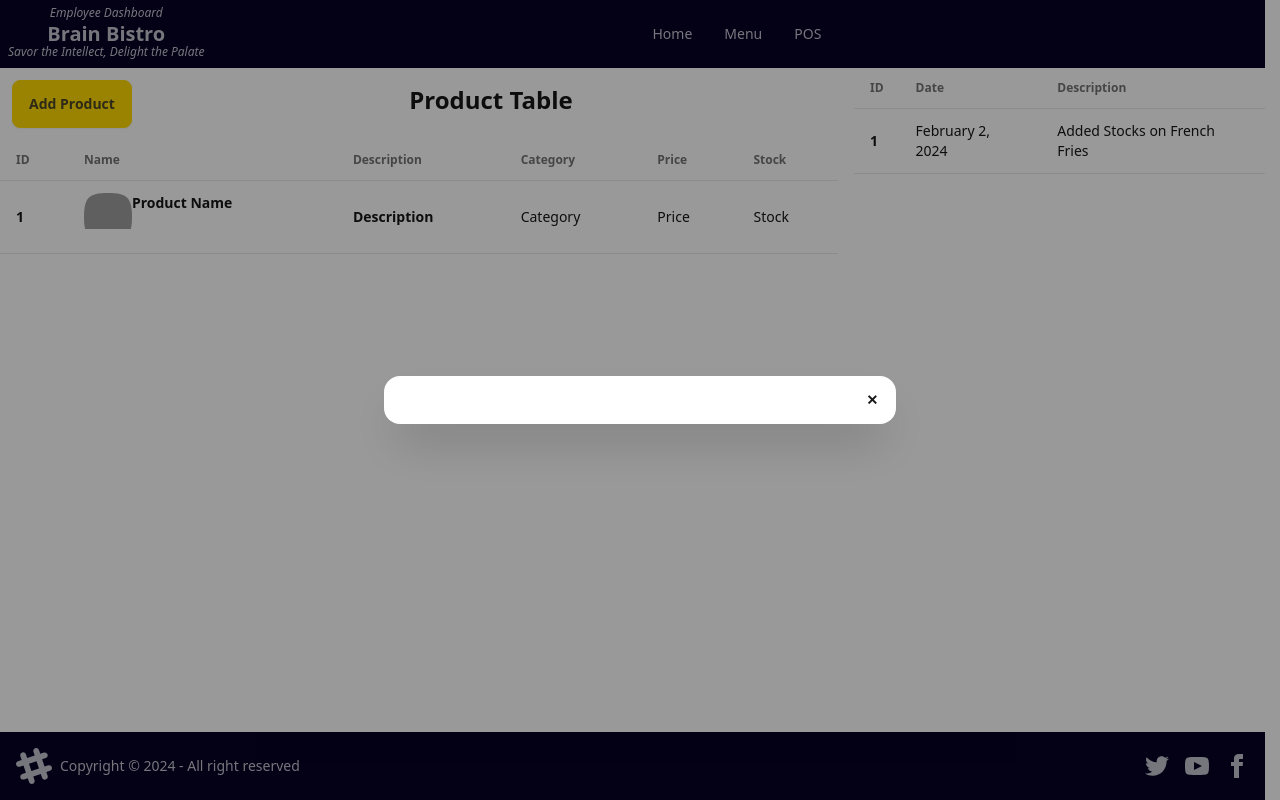
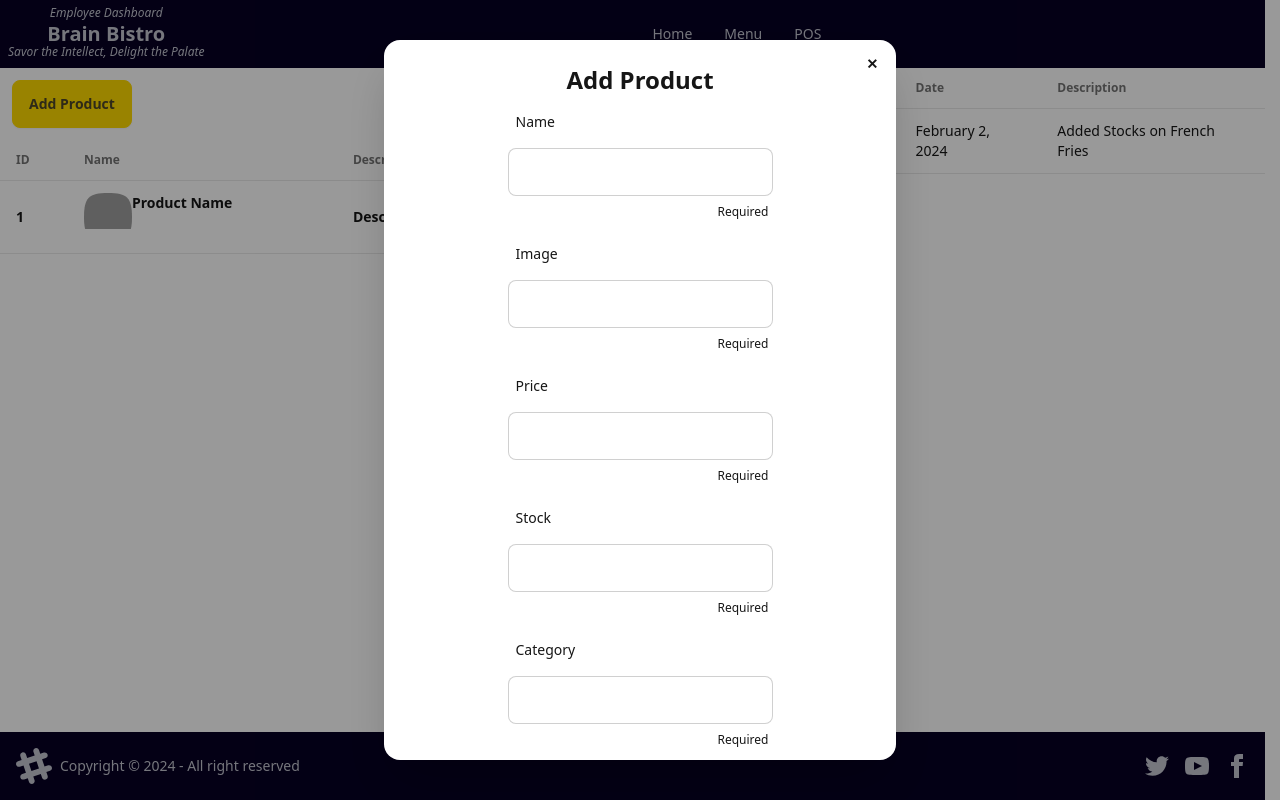
Before and after one commit to andradajus/POS-Menu, a React (Vite) app in the folder react/: page /Menu in a window 1280 px wide. Both pictures are taken after a click on the button "Add Product". Built offline with nearby package versions, Linux system fonts and the light colour scheme; grey boxes are pictures that could not be loaded.

Commit message:
Modified styles on Addproduct modal

```diff
--- a/react/src/client/menu/MenuTable.jsx
+++ b/react/src/client/menu/MenuTable.jsx
@@ -2,7 +2,6 @@ import InputModal from "../../components/InputModal";
 import { AddFoodInputs } from "../../constants/inputs";
 import { useState } from "react";
 const MenuTable = () => {
-  const inputs = AddFoodInputs;
   const [editableCell, setEditableCell] = useState(null);
   const [products, setProducts] = useState([
     {
@@ -38,8 +37,6 @@ const MenuTable = () => {
   const handleFormSubmit = (formData) => {
     console.log("Form submitted with data:", formData);
   };
-
-  console.log("inputs", inputs);
 
   return (
     <>
@@ -127,14 +124,17 @@ const MenuTable = () => {
       <dialog id="addProductModal" className="modal">
         <div className="modal-box">
           <form method="dialog">
+            <span className="flex justify-center text-2xl font-bold">
+              Add Product
+            </span>
             <button
               className="btn btn-sm btn-circle btn-ghost absolute right-2 top-2"
-              onClick={() => document.getElementById("my_modal_3").close()}
+              onClick={() => document.getElementById("addProductModal").close()}
             >
               ✕
             </button>
           </form>
-          <InputModal onSubmit={handleFormSubmit} inputs={inputs} />
+          <InputModal onSubmit={handleFormSubmit} inputs={AddFoodInputs} />
         </div>
       </dialog>
     </>
--- a/react/src/components/InputModal.jsx
+++ b/react/src/components/InputModal.jsx
@@ -1,6 +1,6 @@
 /* eslint-disable react/prop-types */
 import { useState } from "react";
-const InputModal = ({inputs, onSubmit}) => {
+const InputModal = ({ inputs, onSubmit }) => {
   const [formData, setFormData] = useState({});
 
   const handleChange = (name, value) => {
@@ -12,42 +12,44 @@ const InputModal = ({inputs, onSubmit}) => {
 
   const handleSubmit = (e) => {
     e.preventDefault();
-        onSubmit(formData)
+    onSubmit(formData);
     console.log("Form submitted Modal:", formData);
     setFormData({});
   };
 
-    console.log("input modal", inputs)
+  console.log("input modal", inputs);
 
   return (
     <>
-        <div className="modal">
-            <div className="modal-box">
+      <div className="flex justify-center">
         <form onSubmit={handleSubmit}>
-                    {Array.isArray(inputs) ? (
-                        inputs.map((input) => (
-                            <div key={input.value} className="mb-4">
-                                <label className="block text-sm font-bold">{input.label}</label>
+          {inputs.map((input) => (
+            <label key={input.value} className="form-control w-full max-w-xs">
+              <div className="label">
+                <div className="label">
+                  <span className="label-text">{input.label}</span>
+                </div>
+              </div>
               <input
                 type={input.type}
-                                    value={formData[input.value] || ''}
+                value={formData[input.value] || ""}
                 onChange={(e) => handleChange(input.value, e.target.value)}
-                                    className="border p-2 w-full"
-                                    required
+                className="input input-bordered w-full max-w-xs"
+                required={input.required === "Required"}
               />
+              <div className="label">
+                <span className="label-text-alt"></span>
+                <span className="label-text-alt">{input.required}</span>
               </div>
-                        ))
-                    ) : (
-                        <p>Error: Inputs must be an array</p>
-                    )}
-                    <button type="submit" className="btn btn-primary">
+            </label>
+          ))}
+          <button type="submit" className="btn btn-block btn-primary">
             Submit
           </button>
         </form>
       </div>
-        </div>
     </>
-    )
-}
+  );
+};
 
-export default InputModal
+export default InputModal;
--- a/react/src/constants/inputs.jsx
+++ b/react/src/constants/inputs.jsx
@@ -4,37 +4,38 @@ export const FoodCategory = {
   drink: "Drinks",
   dessert: "Desserts",
   breakfast: "Breakfast",
-}
+};
 
-export const AddFoodInputs = {
-    name: {
+export const AddFoodInputs = [
+  {
     label: "Name",
     value: "name",
     type: "text",
+    required: "Required",
   },
-    image: {
+  {
     label: "Image",
     value: "image",
-        type: "text",
+    required: "Required",
   },
-    price: {
+  {
     label: "Price",
     value: "price",
-        type: "number",
+    required: "Required",
   },
-    stock: {
+  {
     label: "Stock",
     value: "stock",
-        type: "number",
+    required: "Required",
   },
-    category: {
+  {
     label: "Category",
     value: "category",
-        type: "text",
+    required: "Required",
   },
-    description: {
+  {
     label: "Description",
     value: "description",
-        type: "text",
+    required: "Required",
   },
-}
+];
```
Also changed, not shown: react/src/App.jsx (+8 -9 lines). Lines whose indentation alone changed are shown as unchanged.
